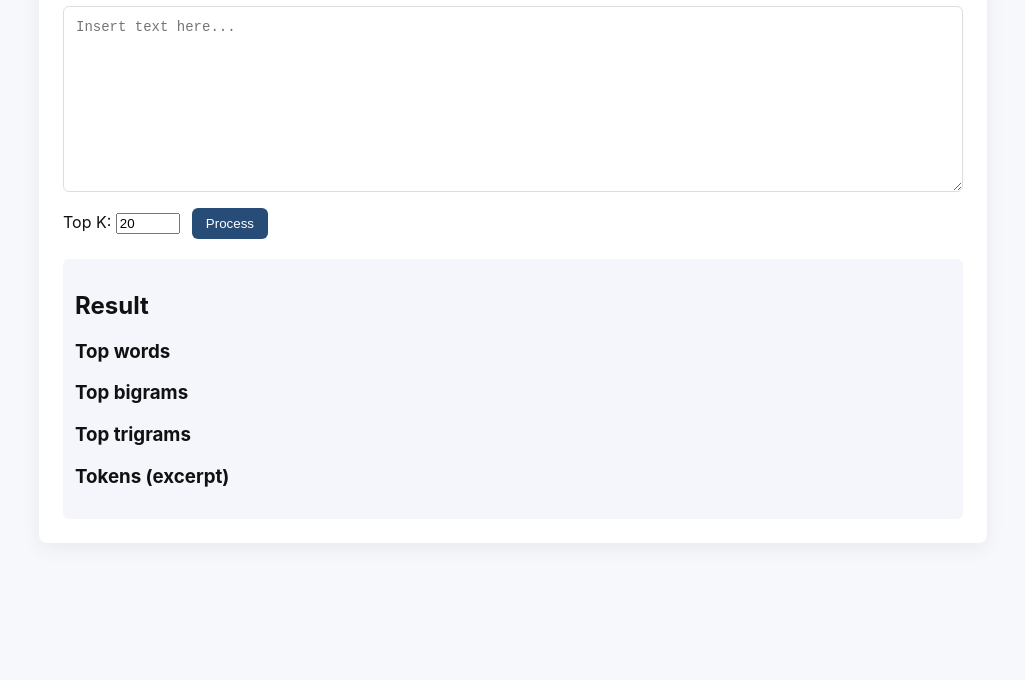
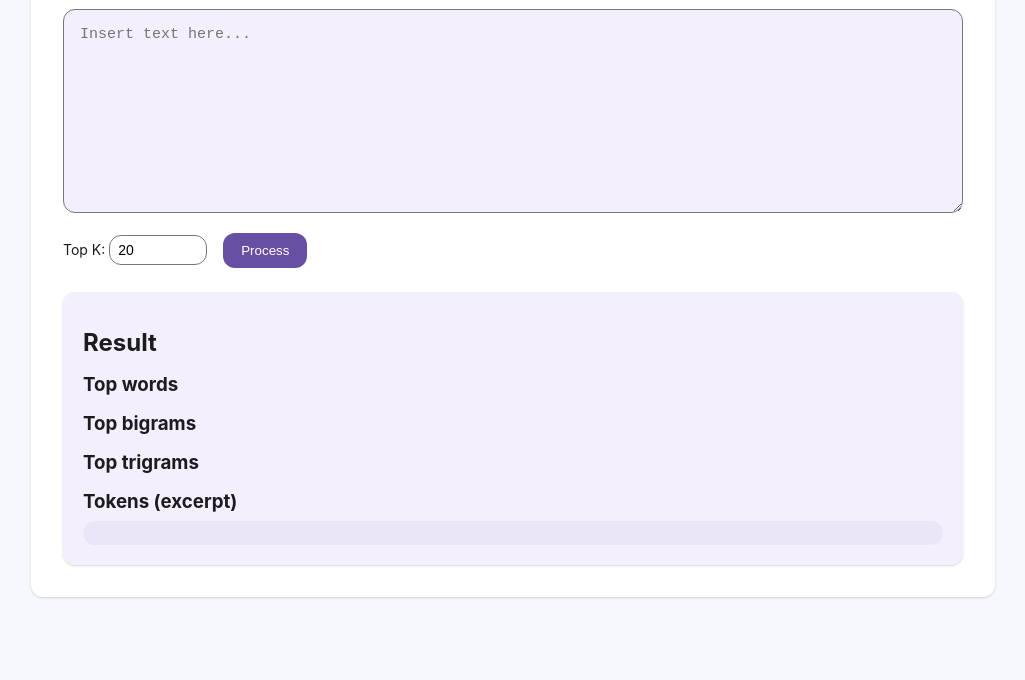
Before and after one commit to Atoktobekov/nlp_text_analizer, a plain HTML site: page frontend/index.html in a window 1280 px wide. Shown: the part 120-800 px from the top of the page, without its empty margins (127-1152 px from the left). Drawn offline with Linux system fonts and the light colour scheme.

Commit message:
Refactor styles.css to implement Material 3 design principles and enhance UI consistency

```diff
--- a/frontend/styles.css
+++ b/frontend/styles.css
@@ -1,8 +1,21 @@
-/* frontend/styles.css */
+/* frontend/styles.css - Material 3 inspired */
+
+:root {
+    --md-sys-color-primary: #6750a4;
+    --md-sys-color-on-primary: #ffffff;
+    --md-sys-color-surface: #ffffff;
+    --md-sys-color-surface-variant: #f4effc;
+    --md-sys-color-on-surface: #1c1b1f;
+    --md-sys-color-background: #f7f8fb;
+    --md-sys-color-outline: #79747e;
+    --md-sys-radius: 12px;
+    --md-sys-elevation-1: 0 1px 2px rgba(0,0,0,0.1), 0 1px 3px rgba(0,0,0,0.06);
+}
+
 body {
-    font-family: Inter, Roboto, Arial, sans-serif;
-    background: #f7f8fb;
-    color: #111;
+    font-family: 'Inter', Roboto, Arial, sans-serif;
+    background-color: var(--md-sys-color-background);
+    color: var(--md-sys-color-on-surface);
     margin: 0;
     padding: 20px;
 }
@@ -10,35 +23,76 @@ body {
 .container {
     max-width: 900px;
     margin: 0 auto;
-    background: #fff;
-    padding: 24px;
-    border-radius: 8px;
-    box-shadow: 0 6px 20px rgba(20, 20, 40, 0.06);
+    background: var(--md-sys-color-surface);
+    padding: 32px;
+    border-radius: var(--md-sys-radius);
+    box-shadow: var(--md-sys-elevation-1);
+    transition: box-shadow 0.3s ease;
+}
+
+.container:hover {
+    box-shadow: 0 8px 16px rgba(0,0,0,0.15), 0 6px 20px rgba(0,0,0,0.1);
+}
+
+h1 {
+    font-weight: 600;
+    font-size: 28px;
+    margin-bottom: 24px;
+    color: var(--md-sys-color-on-surface);
 }
 
 textarea {
     width: 100%;
-    font-size: 14px;
-    padding: 12px;
-    border-radius: 6px;
-    border: 1px solid #ddd;
+    font-size: 15px;
+    padding: 16px;
+    border-radius: var(--md-sys-radius);
+    border: 1px solid var(--md-sys-color-outline);
     box-sizing: border-box;
+    background: var(--md-sys-color-surface-variant);
+    color: var(--md-sys-color-on-surface);
+    transition: border 0.2s ease;
+}
+
+textarea:focus {
+    border: 2px solid var(--md-sys-color-primary);
+    outline: none;
+    background: #fff;
 }
 
 .controls {
-    margin-top: 12px;
+    margin-top: 16px;
     display: flex;
-    gap: 12px;
+    gap: 16px;
     align-items: center;
+    flex-wrap: wrap;
+}
+
+label {
+    font-size: 14px;
+    color: var(--md-sys-color-on-surface);
+}
+
+input[type="number"] {
+    width: 80px;
+    padding: 6px 8px;
+    border-radius: var(--md-sys-radius);
+    border: 1px solid var(--md-sys-color-outline);
+    font-size: 14px;
 }
 
 button {
-    padding: 8px 14px;
-    border-radius: 6px;
+    padding: 10px 18px;
+    border-radius: var(--md-sys-radius);
     border: none;
-    background: #274c77;
-    color: #fff;
+    background-color: var(--md-sys-color-primary);
+    color: var(--md-sys-color-on-primary);
+    font-weight: 500;
     cursor: pointer;
+    transition: background-color 0.2s ease, transform 0.1s ease;
+}
+
+button:hover {
+    background-color: #5a439c;
 }
 
 button:active {
@@ -46,17 +100,27 @@ button:active {
 }
 
 .result {
-    margin-top: 20px;
-    background: #f4f6fb;
-    padding: 12px;
-    border-radius: 6px;
+    margin-top: 24px;
+    background: var(--md-sys-color-surface-variant);
+    padding: 20px;
+    border-radius: var(--md-sys-radius);
+    box-shadow: var(--md-sys-elevation-1);
+}
+
+.result h2, .result h3 {
+    color: var(--md-sys-color-on-surface);
+    margin-top: 16px;
+    margin-bottom: 8px;
 }
 
 ol {
-    padding-left: 20px;
+    padding-left: 24px;
 }
 
 #tokens {
     font-family: monospace;
     white-space: pre-wrap;
+    background: #eae6f7;
+    padding: 12px;
+    border-radius: var(--md-sys-radius);
 }
```
